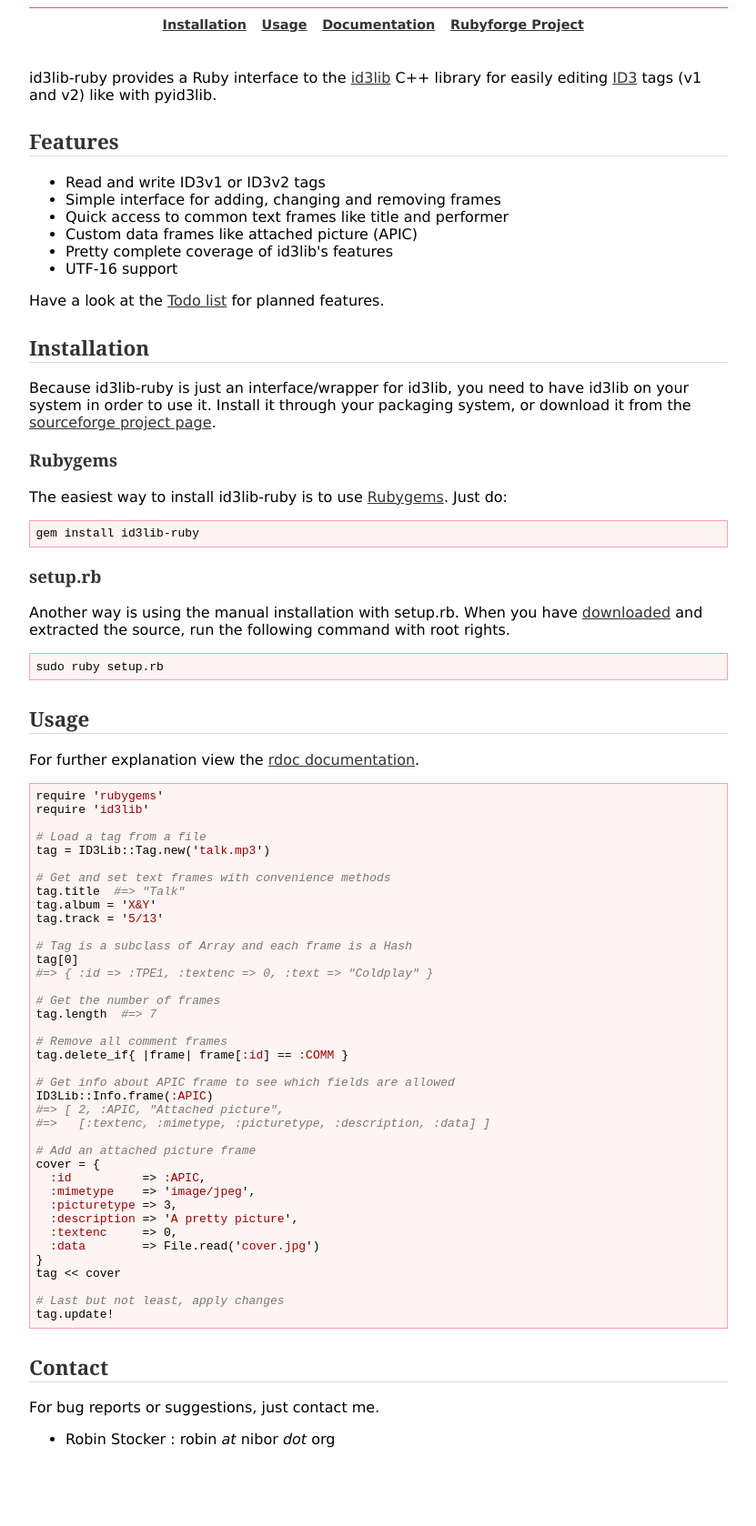
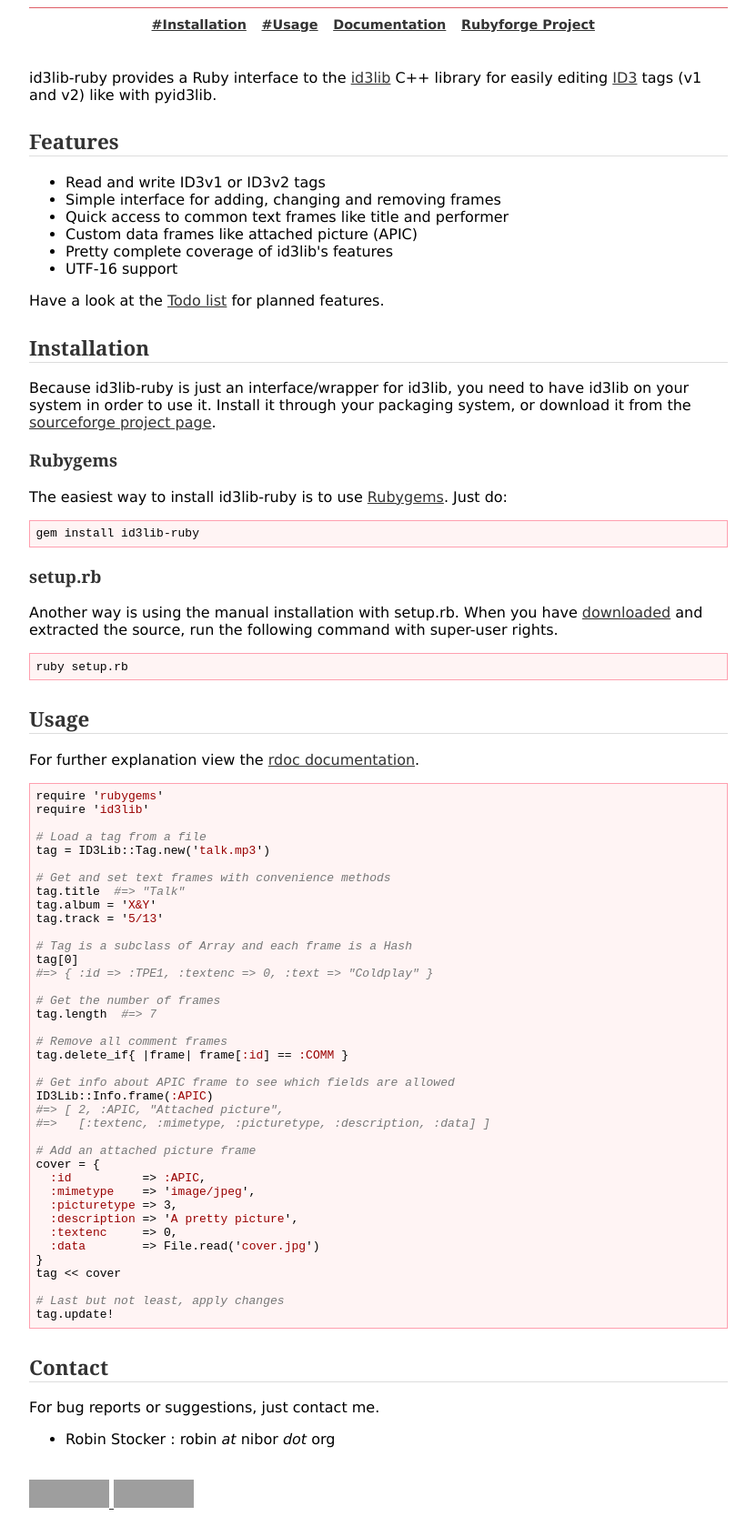
Before and after one commit to robinst/id3lib-ruby, a plain HTML site: page web/index.html in a window 1280 px wide. Shown: the part 91-1769 px from the top of the page at 91% size, without its empty margins (224-1055 px from the left). Before the commit the page ends 1699 px from the top, so only its background shows below. Drawn offline with Linux system fonts and the light colour scheme; grey boxes are pictures that could not be loaded.

Commit message:
Some minor changes.
git-svn-id: http://id3lib-ruby.rubyforge.org/svn@7 07407819-590d-0410-b965-85670ce66263

```diff
--- a/web/index.html
+++ b/web/index.html
@@ -35,8 +35,8 @@
 <hr class="red" />
 
 <div id="navigation">
-  <a href="#installation">Installation</a>
-  <a href="#usage">Usage</a>
+  <a href="#installation">#Installation</a>
+  <a href="#usage">#Usage</a>
   <a href="doc/index.html">Documentation</a>
   <a href="http://rubyforge.org/projects/id3lib-ruby/">Rubyforge Project</a>
 </div>
@@ -90,10 +90,10 @@
 <p>
   Another way is using the manual installation with setup.rb. When you have
   <a href="http://rubyforge.org/projects/id3lib-ruby/">downloaded</a> and
-  extracted the source, run the following command with root rights.
+  extracted the source, run the following command with super-user rights.
 </p>
 
-<pre>sudo ruby setup.rb</pre>
+<pre>ruby setup.rb</pre>
 
 
 <h2 id="usage">Usage</h2>
@@ -156,6 +156,19 @@
   <li>Robin Stocker : robin <i>at</i> nibor <i>dot</i> org</li>
 </ul>
 
+<p>
+  <br />
+  <a href="http://validator.w3.org/check?uri=referer">
+    <img src="http://www.w3.org/Icons/valid-xhtml10"
+    alt="Valid XHTML 1.0 Strict" height="31" width="88" />
+  </a>
+  <a href="http://jigsaw.w3.org/css-validator/">
+    <img style="border:0;width:88px;height:31px"
+    src="http://jigsaw.w3.org/css-validator/images/vcss"
+    alt="Valid CSS!" />
+  </a>
+</p>
+
 </body>
 
 </html>
--- a/web/red.css
+++ b/web/red.css
@@ -2,11 +2,13 @@
   margin-left: 20%;
   margin-right: 20%;
   margin-top: 2.5em;
-  font-family: Verdana;
+  font-family: Verdana, Helvetica, Sans-serif;
+  color: black;
+  background-color: white;
 }
 
 h1, h2, h3, h4, h5, h6 {
-  font-family: Georgia, Verdana;
+  font-family: Georgia, Serif;
   color: #333333;
 }
 
@@ -23,6 +25,7 @@
 hr {
   border-style: none;
   background-color: #de5e67;
+  color: #de5e67;
   height: 1px;
 }
 
@@ -32,6 +35,7 @@
 a:hover   { color: #dd0000; }
 
 pre {
+  color: black;
   background-color: #fff4f4;
   padding: 0.5em;
   border: 1px solid #ff9faf;
```
Also changed, not shown: 4 other files.
